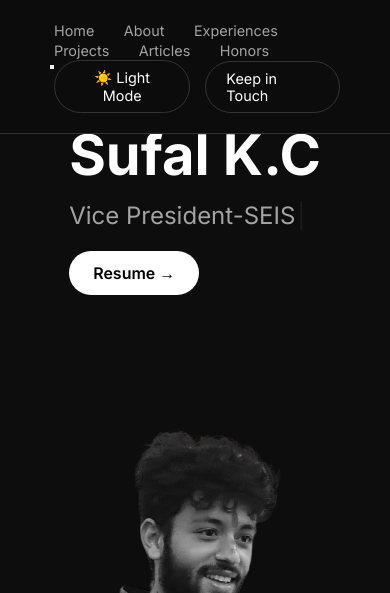
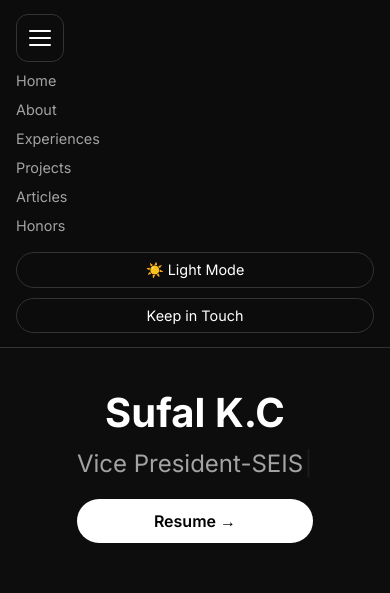
Before and after one commit to Sufal-kc/portfolio, a plain HTML site: page index.html in a window 390 px wide. Both pictures are taken after a click on the button "Toggle navigation". Shown: the top 593 px of the page. Drawn offline with Linux system fonts and the light colour scheme; no server answers.

Commit message:
IMPROVISED CSS FOR RESPONSIVENESS

```diff
--- a/script.js
+++ b/script.js
@@ -11,6 +11,23 @@ document.querySelectorAll('a[href^="#"]').forEach(anchor => {
 
 //For dyanamically updating the year in the footer
 document.getElementById('year').textContent = new Date().getFullYear();
+
+const menuToggle = document.querySelector('.menu-toggle');
+const navMenu = document.querySelector('.nav-menu');
+
+if (menuToggle && navMenu) {
+    menuToggle.addEventListener('click', () => {
+        const isOpen = navMenu.classList.toggle('open');
+        menuToggle.setAttribute('aria-expanded', String(isOpen));
+    });
+
+    navMenu.querySelectorAll('a').forEach(link => {
+        link.addEventListener('click', () => {
+            navMenu.classList.remove('open');
+            menuToggle.setAttribute('aria-expanded', 'false');
+        });
+    });
+}
 
 // Typewriter effect for the Top section
 const titles = ["Electronics Engineer", "Vice President-SEIS", "AI Enthusiast"];
@@ -65,6 +82,7 @@ function scrollProjects(distance) {
 //for theme toggle
 const themeToggleBtn = document.getElementById('theme-toggle');
 
+if (themeToggleBtn) {
     // Check saved theme from localStorage, default to dark
     const currentTheme = localStorage.getItem('theme') || 'dark';
     document.documentElement.setAttribute('data-theme', currentTheme);
@@ -91,6 +109,7 @@ function updateButtonText(theme) {
             themeToggleBtn.textContent = '☀️ Light Mode';
         } else {
             themeToggleBtn.textContent = '🌙 Dark Mode';
+        }
     }
 }
 
--- a/styles.css
+++ b/styles.css
@@ -23,12 +23,50 @@
 .nav-right {
     display: flex;
     align-items: center;
+   justify-content: flex-end;
    gap: 15px;
+   flex-wrap: wrap;
 }
 
-/* Updated Theme Toggle Styling (No longer fixed to top-left) */
+.nav-menu {
+   display: flex;
+   align-items: center;
+   justify-content: space-between;
+   gap: 25px;
+   width: 100%;
+}
+
+.nav-links {
+   display: flex;
+   align-items: center;
+   flex-wrap: wrap;
+   gap: 18px;
+}
+
+.menu-toggle {
+   display: none;
+   width: 48px;
+   height: 48px;
+   border-radius: 12px;
+   border: 1px solid var(--border-color);
+   background: transparent;
+   padding: 10px 12px;
+   cursor: pointer;
+   z-index: 1002;
+}
+
+.menu-toggle span {
+   display: block;
+   width: 100%;
+   height: 2px;
+   background: var(--text-main);
+   border-radius: 5px;
+   margin: 5px 0;
+   transition: transform 0.3s ease, opacity 0.3s ease;
+}
+
 .theme-toggle-btn {
-    position: static; /* Removes fixed positioning */
+   position: static;
    background-color: var(--btn-bg);
    color: var(--btn-text);
    border: 1px solid var(--border-color);
@@ -39,6 +77,7 @@
    cursor: pointer;
    transition: background-color 0.3s, color 0.3s;
 }
+
 * {
    margin: 0;
    padding: 0;
@@ -46,14 +85,22 @@
    font-family: 'Inter', sans-serif;
 }
 
+html {
+   scroll-behavior: smooth;
+}
+
 body {
    background-color: var(--bg-color);
    color: var(--text-main);
    transition: background-color 0.3s ease, color 0.3s ease;
+   overflow-x: hidden;
 }
 
+img {
+   max-width: 100%;
+   display: block;
+}
 
-/* Update Primary Button styling to use variables */
 .btn-primary {
    background: var(--btn-bg);
    color: var(--btn-text);
@@ -81,7 +128,6 @@ nav {
 .nav-links a {
    color: var(--text-muted);
    text-decoration: none;
-    margin-right: 25px;
    font-size: 0.9rem;
    transition: color 0.3s;
 }
@@ -101,12 +147,13 @@ nav {
 
 .btn-outline {
    background: transparent;
-    color: #fff;
+   color: var(--text-main);
    border: 1px solid var(--border-color);
    padding: 8px 20px;
    border-radius: 30px;
    text-decoration: none;
    font-size: 0.9rem;
+   white-space: nowrap;
 }
 
 .btn-outline:hover { background: var(--accent); }
@@ -119,9 +166,13 @@ nav {
    display: flex;
    justify-content: center;
    align-items: center;
-    height: 90vh;
+   min-height: 90vh;
    padding: 0 10vw;
    gap: 100px;
+}
+
+.hero-content {
+   flex: 1;
 }
 
 .hero-content .cursor-line {
@@ -130,8 +181,15 @@ nav {
    color: var(--text-muted);
 }
 
+.hero-image {
+   flex: 1;
+   display: flex;
+   justify-content: center;
+}
+
 .hero-image img {
    max-width: 400px;
+   width: 100%;
    border-radius: 20px;
 }
 
@@ -355,16 +413,134 @@ nav {
 .btn-submit:hover { background: #444; }
 
 /* Responsive adjustments */
+@media (max-width: 900px) {
+    nav {
+        flex-wrap: wrap;
+        padding: 18px 20px;
+    }
+
+    .menu-toggle {
+        display: inline-block;
+    }
+
+    .nav-menu {
+        display: none;
+        flex-direction: column;
+        align-items: flex-start;
+        width: 100%;
+        gap: 18px;
+        padding-top: 10px;
+    }
+
+    .nav-menu.open {
+        display: flex;
+    }
+
+    .nav-links {
+        flex-direction: column;
+        align-items: flex-start;
+        width: 100%;
+        gap: 12px;
+    }
+
+    .nav-links a {
+        margin-right: 0;
+    }
+
+    .nav-right {
+        width: 100%;
+        justify-content: flex-start;
+        gap: 10px;
+    }
+
+    .hero {
+        flex-direction: column;
+        gap: 30px;
+        padding: 40px 25px 20px;
+        min-height: auto;
+        text-align: center;
+    }
+
+    .about-grid,
+    .contact-card {
+        grid-template-columns: 1fr;
+    }
+
+    .project-card {
+        flex-direction: column;
+        min-width: 85vw;
+    }
+
+    .project-card img {
+        width: 100%;
+    }
+}
+
 @media (max-width: 768px) {
-    .about-grid, .contact-card, .hero {
-        grid-template-columns: 1fr;
-        flex-direction: column;
+    .section {
+        padding-top: 60px;
+        padding-bottom: 60px;
     }
+
+    h1 {
+        font-size: 2.5rem;
+    }
+
+    h2 {
+        font-size: 1.7rem;
+    }
+
+    .typewriter-container {
+        font-size: 1.15rem;
+    }
+
     .timeline::after { left: 31px; }
     .timeline-item { width: 100%; padding-left: 70px; padding-right: 25px; }
     .timeline-item.left, .timeline-item.right { left: 0; text-align: left; }
     .timeline-item.left::after, .timeline-item.right::after { left: 26px; }
-    .timeline-item.left .timeline-content { justify-content: flex-start; flex-direction: row-reverse; justify-content: flex-end;}
+    .timeline-item.left .timeline-content { justify-content: flex-start; flex-direction: row-reverse; justify-content: flex-end; }
+
+    .contact-info, .contact-form {
+        padding: 24px 18px;
+    }
+
+    .article-card {
+        min-width: 260px;
+        max-width: 260px;
+    }
+}
+
+@media (max-width: 480px) {
+    nav {
+        padding: 14px 16px;
+    }
+
+    .btn-outline,
+    .btn-primary {
+        width: 100%;
+        text-align: center;
+    }
+
+    .nav-right {
+        flex-direction: column;
+        align-items: stretch;
+    }
+
+    .scroll-btn {
+        display: none;
+    }
+
+    .project-card {
+        min-width: 100%;
+    }
+
+    .project-info h4 {
+        font-size: 1.2rem;
+    }
+
+    .contact-details {
+        margin-top: 20px;
+    }
 }
 
 /*For typewriter effect*/
```
Lines whose indentation alone changed are shown as unchanged.
